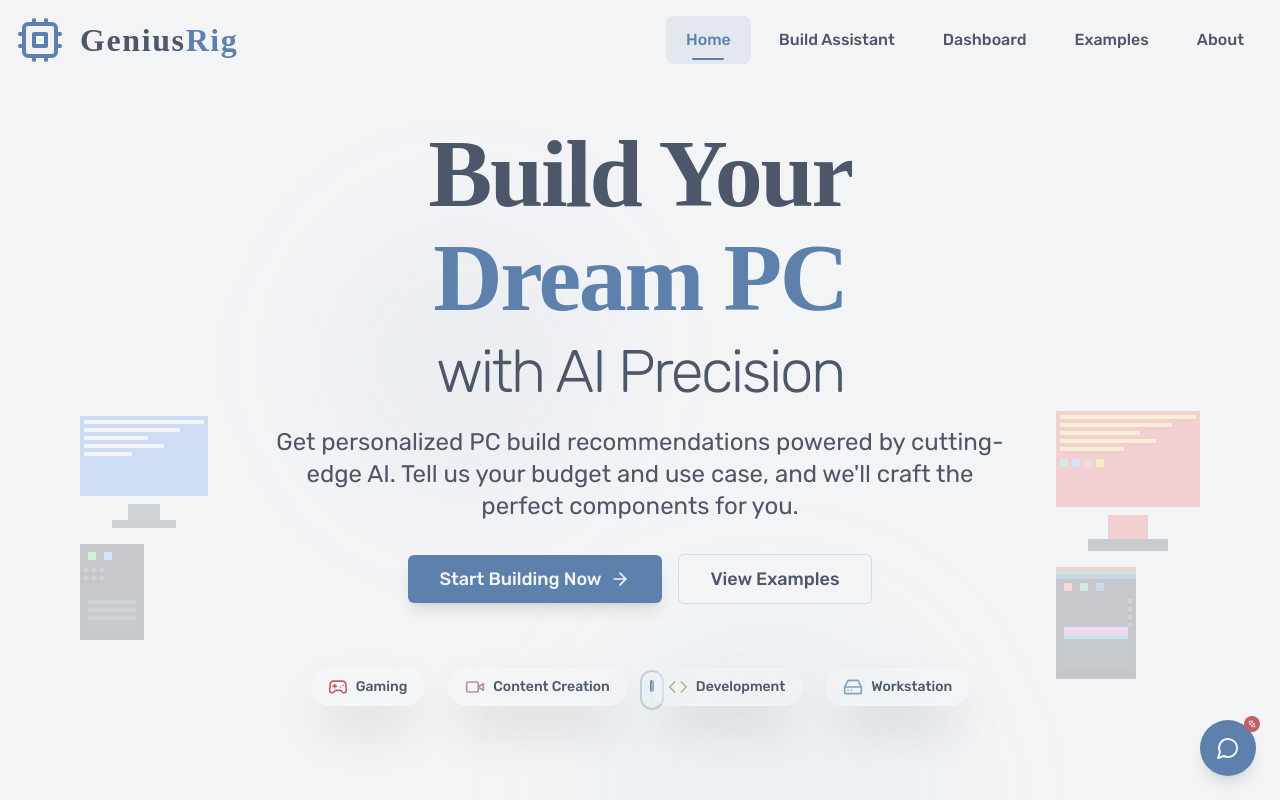
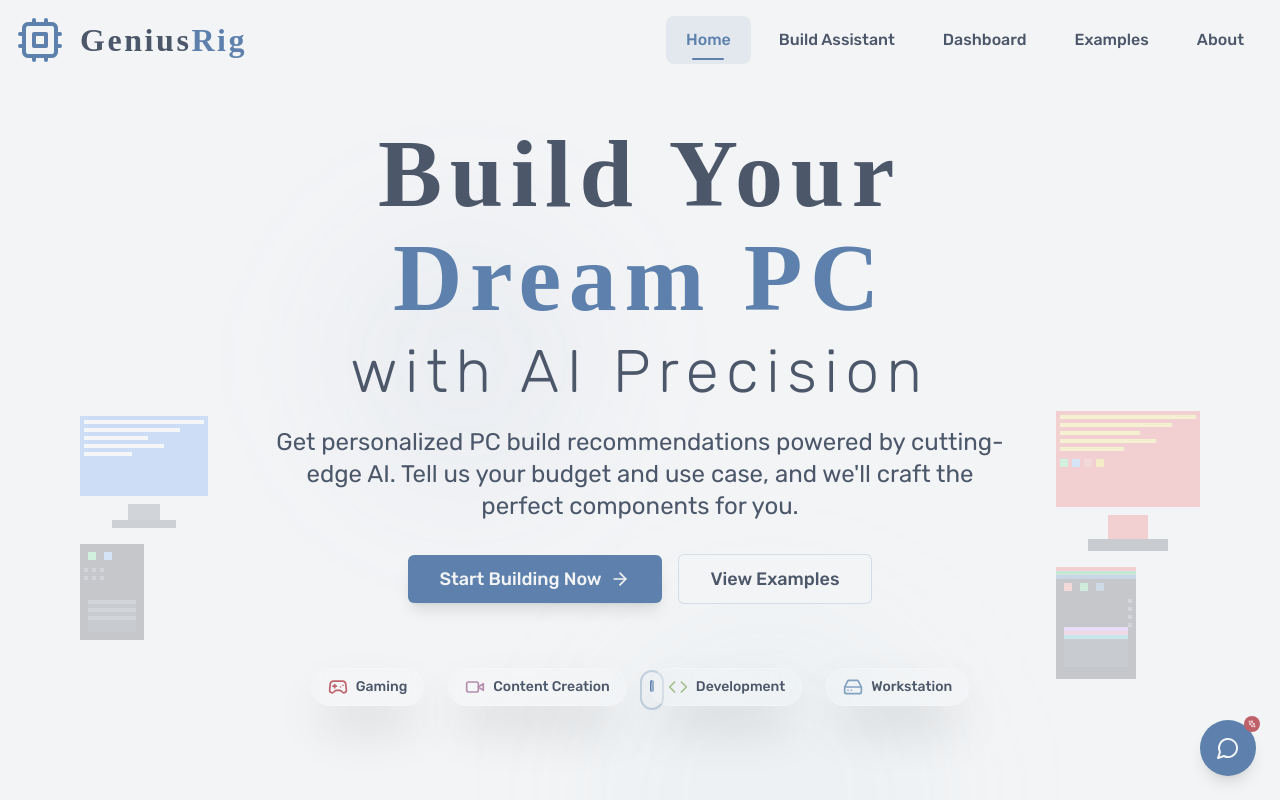
Before and after one commit to 2Yuri-afk/GeniusRig, a Next.js app: page / in a window 1280 px wide. Shown: the top 800 px of the page. Built offline with nearby package versions, Linux system fonts and the light colour scheme; a web font is replaced by a local one.

Commit message:
Fix jersey font letter spacing for chrome-based browsers

```diff
--- a/src/app/globals.css
+++ b/src/app/globals.css
@@ -180,10 +180,20 @@
 /* Font utility classes */
 .font-display {
   font-family: 'Jersey 10', cursive;
+  /* Browser-specific letter spacing fixes for Jersey font */
+  letter-spacing: 0.05em;
+  -webkit-font-feature-settings: "kern" 1;
+  font-feature-settings: "kern" 1;
+  text-rendering: optimizeLegibility;
 }
 
 .font-heading {
   font-family: 'Jersey 10', cursive;
+  /* Browser-specific letter spacing fixes for Jersey font */
+  letter-spacing: 0.05em;
+  -webkit-font-feature-settings: "kern" 1;
+  font-feature-settings: "kern" 1;
+  text-rendering: optimizeLegibility;
 }
 
 .font-mono {
@@ -208,6 +218,11 @@
 .brand-text {
   font-family: 'Jersey 10', cursive;
   font-weight: 400;
+  /* Browser-specific letter spacing fixes for Jersey font */
+  letter-spacing: 0.05em;
+  -webkit-font-feature-settings: "kern" 1;
+  font-feature-settings: "kern" 1;
+  text-rendering: optimizeLegibility;
 }
 
 /* Custom scrollbar */
@@ -226,3 +241,33 @@
 ::-webkit-scrollbar-thumb:hover {
   @apply bg-primary/80;
 }
+
+/* Browser-specific fixes for Jersey 10 font rendering */
+/* Chrome, Safari, Edge (Webkit/Blink) */
+@supports (-webkit-appearance: none) {
+  .font-heading,
+  .font-display,
+  .brand-text {
+    letter-spacing: 0.08em !important;
+    -webkit-font-smoothing: antialiased;
+    -moz-osx-font-smoothing: grayscale;
+  }
+}
+
+/* Firefox specific fixes */
+@-moz-document url-prefix() {
+  .font-heading,
+  .font-display,
+  .brand-text {
+    letter-spacing: normal !important;
+  }
+}
+
+/* Additional Chrome-specific targeting */
+@media screen and (-webkit-min-device-pixel-ratio:0) {
+  .font-heading,
+  .font-display,
+  .brand-text {
+    letter-spacing: 0.08em !important;
+  }
+}
```
